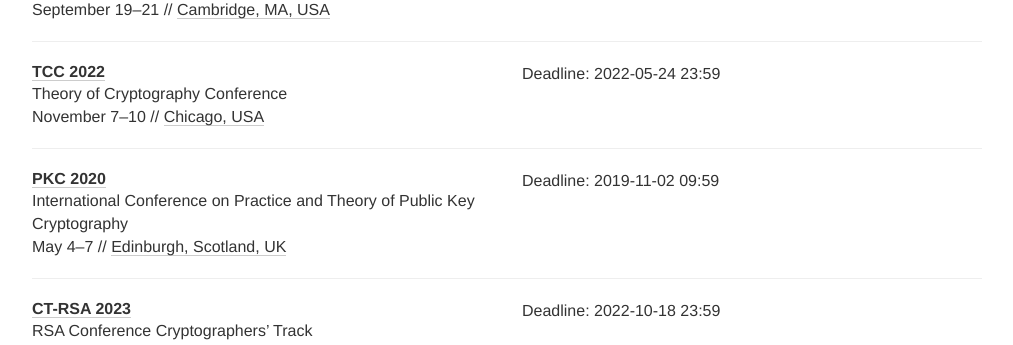
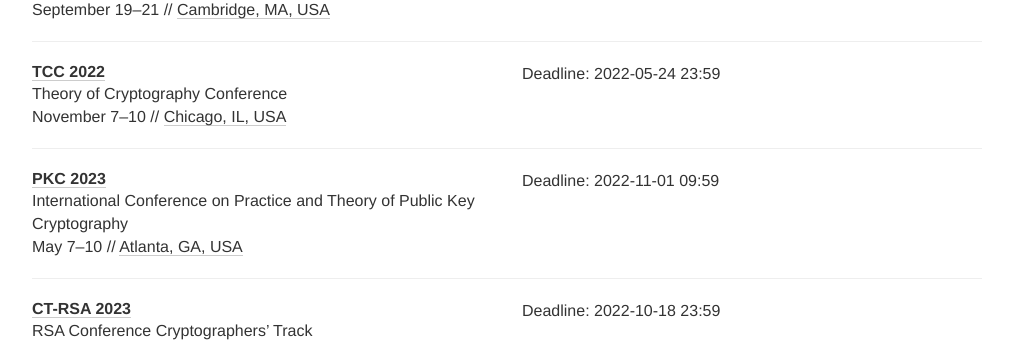
Before and after one commit to sec-deadlines/sec-deadlines.github.io, a Jekyll site: the page built from index.html, in a window 1280 px wide and 900 px high, scrolled down 4394 px. Shown: the part 152-497 px from the top of the window, without its empty margins (133-1146 px from the left). Built offline with Jekyll 4.4.1, drawn with Linux system fonts in a browser that asks for light colours; nearby versions of some CDN libraries; comment, search, counter and statistics services are not loaded.

Commit message:
Update PKC

```diff
--- a/_data/conferences.yml
+++ b/_data/conferences.yml
@@ -267,17 +267,17 @@
   link: https://tcc.iacr.org/2022/
   deadline: ["2022-05-24 23:59"]
   date: "November 7-10"
-  place: Chicago, USA
+  place: Chicago, IL, USA
   tags: [CRYPTO, CONF]
 
 - name: PKC
   description: International Conference on Practice and Theory of Public Key Cryptography
-  year: 2020
-  link: https://pkc.iacr.org/2020/
-  deadline: ["2019-11-02 09:59"]
+  year: 2023
+  link: https://pkc.iacr.org/2023/
+  deadline: ["2022-11-01 09:59"]
   timezone: Etc/UTC
-  date: May 4-7
-  place: Edinburgh, Scotland, UK
+  date: May 7-10
+  place: Atlanta, GA, USA
   tags: [CRYPTO, CONF]
 
 - name: CT-RSA
```
